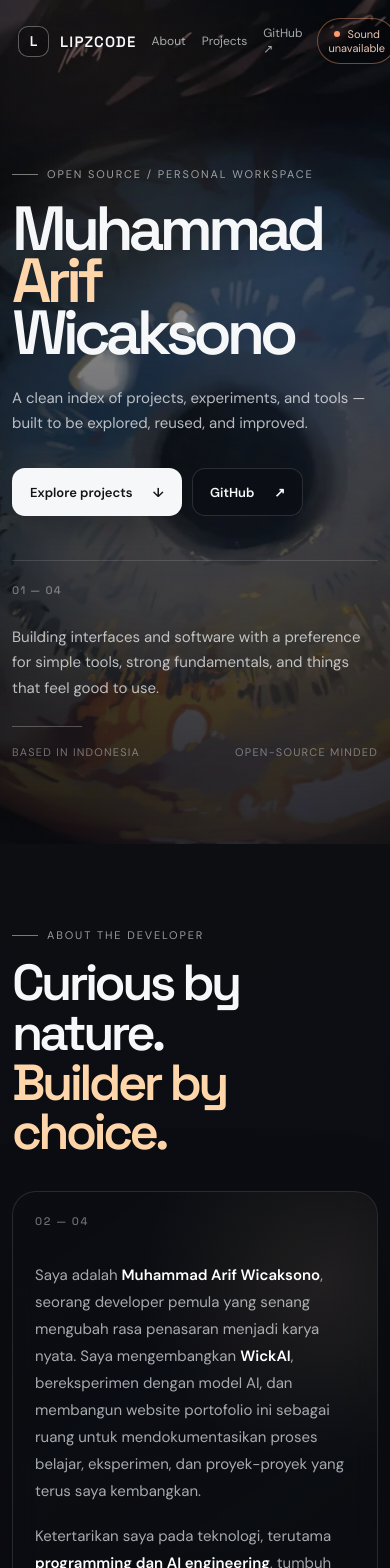
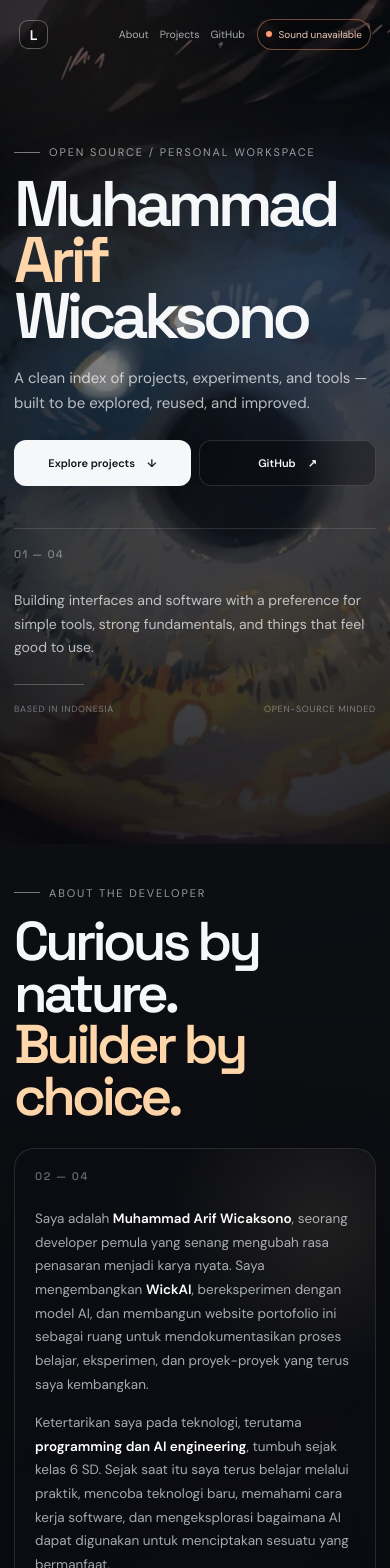
Before and after one commit to Magnw27/dashboard, a React (Vite) app: page / in a window 390 px wide. Shown: the top 1568 px of the page. Built offline with nearby package versions, Linux system fonts and the light colour scheme; the HTML template or start-up script is replaced by a standard one.

Commit message:
ui: optimize mobile layout and interactions

```diff
--- a/src/styles/premium.css
+++ b/src/styles/premium.css
@@ -52,10 +52,30 @@ button:focus-visible,a:focus-visible,input:focus-visible{outline:2px solid rgba(
 @keyframes audioLoad{50%{transform:scale(1.45);opacity:.55}}
 @media (max-width:900px){.profile-grid{grid-template-columns:1fr}.profile-section{padding-top:100px}}
 @media (max-width:640px){
-  .profile-section{padding:92px 0 25px}.glass-panel{padding:22px}.profile-intro h2{font-size:clamp(2.5rem,13vw,4rem)}.fact-row{grid-template-columns:66px minmax(0,1fr) 22px;padding:18px}.energy-beam{opacity:.55}.background-layer::after{animation-duration:18s}
-  .nav{gap:8px}.nav-links{gap:2px}.nav-links button,.nav-links a{padding:8px 7px;font-size:12px}.nav-tool{padding:8px 10px;font-size:11px}.nav-tool .audio-dot{margin-right:5px}
-  .project-card{backdrop-filter:blur(11px) saturate(110%)}.glass-panel{backdrop-filter:blur(12px) saturate(110%)}
-  .noise-layer{animation-duration:2.6s;opacity:.014}
+  html{scroll-padding-top:86px}
+  body{overflow-x:clip}
+  .shell{width:min(100% - 28px,1220px)}
+  .nav{position:sticky;top:8px;width:calc(100% - 16px);margin:8px auto 0;padding:10px 10px;border-radius:16px;gap:7px}
+  .brand{gap:7px}.brand-box{width:29px;height:29px;border-radius:9px}.brand-text{font-size:12px;letter-spacing:.06em}
+  .nav-links{display:flex;gap:1px;min-width:0}.nav-links button,.nav-links a{padding:8px 6px;font-size:11px;white-space:nowrap}.nav-links span{display:none}
+  .nav-tool{padding:8px 9px;font-size:10px;white-space:nowrap;flex:0 0 auto}.nav-tool .audio-dot{margin-right:4px}
+  .hero{min-height:auto;display:block;padding-top:92px;padding-bottom:78px}
+  .hero-title{margin:18px 0 21px;font-size:clamp(3.2rem,17vw,5.4rem);line-height:.87;letter-spacing:-.075em}
+  .hero-description{font-size:15px;line-height:1.65;max-width:100%}
+  .hero-actions{gap:8px;margin-top:25px}.btn{min-height:46px;padding:0 14px;gap:12px;font-size:12px;border-radius:12px;flex:1 1 150px;justify-content:center}
+  .hero-aside{max-width:none;margin-top:42px;padding-top:18px}.hero-aside p{font-size:14px;line-height:1.65}.aside-meta{font-size:9px;letter-spacing:.08em}
+  .summary{grid-template-columns:repeat(2,1fr);border-radius:18px}.summary-item{min-height:96px;padding:18px 16px}.summary-item:nth-child(2){border-right:0}.summary-item:nth-child(-n+2){border-bottom:1px solid var(--line)}.summary-item strong{font-size:2rem}.summary-note strong{font-size:1.35rem}
+  .profile-section{padding:86px 0 24px}.profile-intro h2{font-size:clamp(2.65rem,14vw,4rem);line-height:.95}.profile-grid{gap:10px;margin-top:25px}.glass-panel{padding:20px;border-radius:20px}.profile-number{margin-bottom:24px}.profile-story p{font-size:14px;line-height:1.75;margin-bottom:15px}
+  .profile-facts{border-radius:20px}.fact-row{grid-template-columns:58px minmax(0,1fr) 18px;gap:11px;padding:17px 16px}.fact-row>span{font-size:9px}.fact-row strong{font-size:13px}.fact-row small{font-size:9px}
+  .projects{padding-top:88px;padding-bottom:78px}.section-head{display:block;margin-bottom:24px}.section-head h2{font-size:clamp(2.55rem,13vw,4rem);line-height:.96}.section-head>p{margin-top:14px;font-size:13px;line-height:1.6}
+  .project-tools{display:flex;flex-direction:column;gap:12px;margin-bottom:18px}.filter-row{display:grid;grid-template-columns:repeat(2,minmax(0,1fr));gap:6px;width:100%}.filter{justify-content:center;padding:9px 8px;min-height:38px;font-size:11px}.search-box{width:100%;min-height:43px;padding:9px 11px}.search-box input{font-size:13px}
+  .project-grid{grid-template-columns:1fr;gap:10px}.project-card{min-height:235px;padding:18px;border-radius:20px;backdrop-filter:blur(10px) saturate(105%)}.card-main{min-height:145px}.card-main h3{font-size:clamp(1.55rem,8vw,2rem);margin-bottom:8px}.card-main p{font-size:13px;line-height:1.6}.card-bottom{padding-top:11px}.card-arrow{width:29px;height:29px}
+  .background-layer{contain:paint}.backdrop-image{inset:-3%;width:106%;height:106%;filter:saturate(.75) contrast(1.02)}.backdrop-grid{opacity:.12;background-size:56px 56px}.mesh-gradient{filter:blur(62px);opacity:.085}.energy-beam{filter:blur(24px);opacity:.38}.beam-b{filter:blur(27px);opacity:.28}.pointer-glow{width:320px;height:320px;filter:blur(12px);opacity:.8}.noise-layer{animation-duration:3.4s;opacity:.011}
+  .background-layer::after{animation-duration:22s;opacity:.65}
+}
+@media (max-width:390px){
+  .brand-text{display:none}.nav-links button,.nav-links a{padding-inline:5px;font-size:10.5px}.nav-tool{padding-inline:8px}
+  .hero{padding-top:84px}.hero-title{font-size:clamp(2.95rem,16.5vw,4.5rem)}.hero-actions{display:grid;grid-template-columns:1fr 1fr}.btn{width:100%;padding-inline:10px;font-size:11px}.summary-item{padding:16px 13px}.summary-item strong{font-size:1.8rem}.profile-story p{font-size:13.5px}.fact-row{grid-template-columns:52px minmax(0,1fr) 16px;padding:16px 14px}.fact-row strong{font-size:12.5px}.filter-row{grid-template-columns:1fr 1fr}.filter{font-size:10.5px}.project-card{min-height:220px;padding:16px}.card-main{min-height:130px}
 }
 @media (hover:none){.project-card:hover{transform:none;box-shadow:0 30px 80px rgba(0,0,0,.25)}.project-card:hover::before{opacity:0}.project-card:hover::after{transform:translate3d(-130%,0,0)}.nav-links button:hover{transform:none}.fact-row:hover{background:rgba(9,11,16,.52)}}
 @media (prefers-reduced-motion:reduce){.background-layer::after,.energy-beam,.backdrop-image,.nav-tool.is-on .audio-dot,.nav-tool.is-loading .audio-dot{animation:none!important}.project-card::after{display:none}.project-card:hover{transform:none}.text-link span{transition:none}}
```
